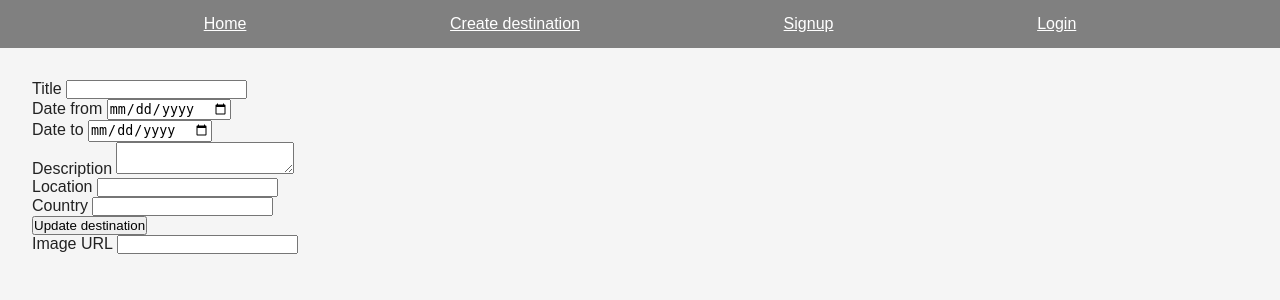
After one commit to char667v/2026_1_travel_project, a Flask app: template templates/page_destination.html in a window 1280 px wide. The commit adds this page. Shown: the top 300 px of the page. Run offline with Flask 3, Linux system fonts and the light colour scheme; the template is opened without the code that fills it, so the values that code supplies are empty.

Commit message:
arbeder på link flowet mellem sider

```diff
--- a/app.py
+++ b/app.py
@@ -171,7 +171,7 @@ def show_profile():
 @app.get("/logout")
 def show_logout():
     try:
-        session.clear
+        session.clear()
         return redirect("/login")
 
     except Exception as ex:
@@ -299,3 +299,89 @@ def show_destinations():
     finally:
         if "cursor" in locals(): cursor.close()
         if "db" in locals(): db.close()
+
+##############################
+@app.put("/api-destination-update/<destination_pk>")
+def api_destination_update(destination_pk):
+    try:
+        user = session.get("user")
+        if not user:
+            return jsonify({"error": "unauthorized"}), 401
+
+        destination_title = request.form.get("destination_title", "").strip()
+        if not destination_title:
+            error_message = "Title is required"
+            ___tip = render_template("___tip.html", status="error", message=error_message)
+            return f"""<browser mix-after-begin="#tooltip">{___tip}</browser>""", 400
+
+        destination_date_from = request.form.get("destination_date_from")
+        destination_date_to = request.form.get("destination_date_to")
+        destination_description = request.form.get("destination_description")
+        destination_location = request.form.get("destination_location")
+        destination_country = request.form.get("destination_country")
+        destination_image = request.form.get("destination_image")
+
+        db, cursor = x.db()
+
+        q = """
+        UPDATE destinations
+        SET destination_title = %s,
+            destination_date_from = %s,
+            destination_date_to = %s,
+            destination_description = %s,
+            destination_location = %s,
+            destination_country = %s,
+            destination_image = %s
+        WHERE destination_pk = %s
+        """
+
+        cursor.execute(q, (
+            destination_title,
+            destination_date_from,
+            destination_date_to,
+            destination_description,
+            destination_location,
+            destination_country,
+            destination_image,
+            destination_pk
+        ))
+
+        db.commit()
+
+        return f"""<browser mix-redirect="/destinations/{destination_pk}"></browser>"""
+
+    except Exception as ex:
+        ic(ex)
+        error_message = "System under maintenance"
+        ___tip = render_template("___tip.html", status="error", message=error_message)
+        return f"""<browser mix-after-begin="#tooltip">{___tip}</browser>""", 500
+
+    finally:
+        if "cursor" in locals(): cursor.close()
+        if "db" in locals(): db.close()
+
+##############################
+@app.delete("/api-destination-delete/<destination_pk>")
+def api_destination_delete(destination_pk):
+    try:
+        user = session.get("user")
+        if not user:
+            return jsonify({"error": "unauthorized"}), 401
+
+        db, cursor = x.db()
+
+        q = "DELETE FROM destinations WHERE destination_pk = %s"
+        cursor.execute(q, (destination_pk,))
+        db.commit()
+
+        return f"""<browser mix-redirect="/"></browser>"""
+
+    except Exception as ex:
+        ic(ex)
+        error_message = "System under maintenance"
+        ___tip = render_template("___tip.html", status="error", message=error_message)
+        return f"""<browser mix-after-begin="#tooltip">{___tip}</browser>""", 500
+
+    finally:
+        if "cursor" in locals(): cursor.close()
+        if "db" in locals(): db.close()
--- /dev/null
+++ b/templates/page_destination.html
@@ -0,0 +1,39 @@
+{% include "_header.html" %}
+<main>
+<h1>{{ destination.destination_title }}</h1>
+<form mix-put="/api-destination-update/{{ destination.destination_pk }}" autocomplete="off">
+<div>
+<label>Title</label>
+<input name="destination_title" type="text" value="{{ destination.destination_title }}" required>
+</div>
+<div>
+<label>Date from</label>
+<input name="destination_date_from" type="date" value="{{ destination.destination_date_from }}">
+</div>
+<div>
+<label>Date to</label>
+<input name="destination_date_to" type="date" value="{{ destination.destination_date_to }}">
+</div>
+<div>
+<label>Description</label>
+<textarea name="destination_description">{{ destination.destination_description }}</textarea>
+</div>
+<div>
+<label>Location</label>
+<input name="destination_location" type="text" value="{{ destination.destination_location }}">
+</div>
+<div>
+<label>Country</label>
+<input name="destination_country" type="text" value="{{ destination.destination_country }}">
+</div>
+<button>Update destination</button>
+</form>
+<div>
+<label>Image URL</label>
+<input name="destination_image" type="text" value="{{ destination.destination_image }}">
+</div>
+{% if user %}
+<button onclick="if(confirm('Are you sure you want to delete this destination?')) { fetch('/api-destination-delete/{{ destination.destination_pk }}', {method: 'DELETE'}).then(() => window.location.href = '/') }">Delete destination</button>
+{% endif %}
+</main>
+{% include "_footer.html" %}
--- a/templates/page_destinations.html
+++ b/templates/page_destinations.html
@@ -1,7 +1,7 @@
 {% include "_header.html" %}
 
 <main class="destinations-page">
-    <h1>Destinations</h1>
+    <h1>Dream Travel Destinations Around the World</h1>
 
     <section class="destinations-grid">
         {% for destination in destinations %}
--- a/templates/page_profile.html
+++ b/templates/page_profile.html
@@ -1,7 +1,7 @@
 {% include "_header.html" %}
 
 <main>
-
+   <h2>Profile site</h2>
 </main>
 
 {% include "_footer.html" %}
```
Also changed, not shown: x.py (line endings or trailing spaces), 3 other files.
